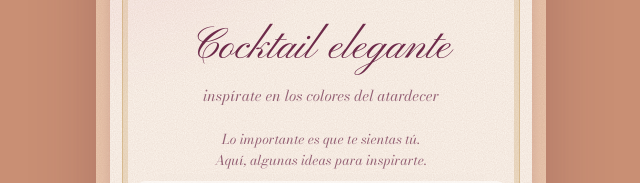
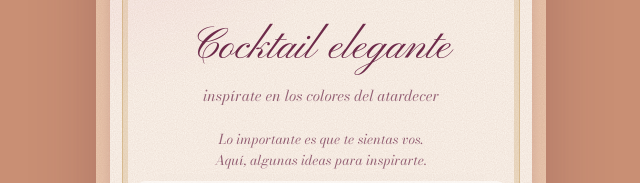
Before and after one commit to solcaballero23-bit/Prueba-, a plain HTML site: page index.html in a window 1280 px wide. Shown: the part 2600-2783 px from the top of the page, 319-959 px from the left. Drawn offline with nearby package versions, Linux system fonts and the light colour scheme.

Commit message:
Use voseo in the dress code note
Co-Authored-By: Claude Opus 5.5 <noreply@anthropic.com>
Claude-Session: https://claude.ai/code/session_01G67nvRrzEFfZaKMgrxfj9t

```diff
--- a/index.html
+++ b/index.html
@@ -322,7 +322,7 @@
         <svg class="orn reveal" aria-hidden="true"><use href="#i-orn"/></svg>
         <p class="dress-title reveal">Cocktail elegante</p>
         <p class="swatch-note reveal">inspírate en los colores del atardecer</p>
-        <p class="look-intro reveal">Lo importante es que te sientas tú. Aquí, algunas ideas para inspirarte.</p>
+        <p class="look-intro reveal">Lo importante es que te sientas vos. Aquí, algunas ideas para inspirarte.</p>
         <img class="lookbook reveal" src="vestimenta.jpg" width="880" height="1099" loading="lazy" decoding="async"
              alt="Ilustración de invitados en la playa con vestidos largos y trajes en tonos pastel">
         <p class="dress-rules reveal"><span>Sin vestidos ni trajes blancos</span><span>Sin shorts ni vestidos cortos</span></p>
```
